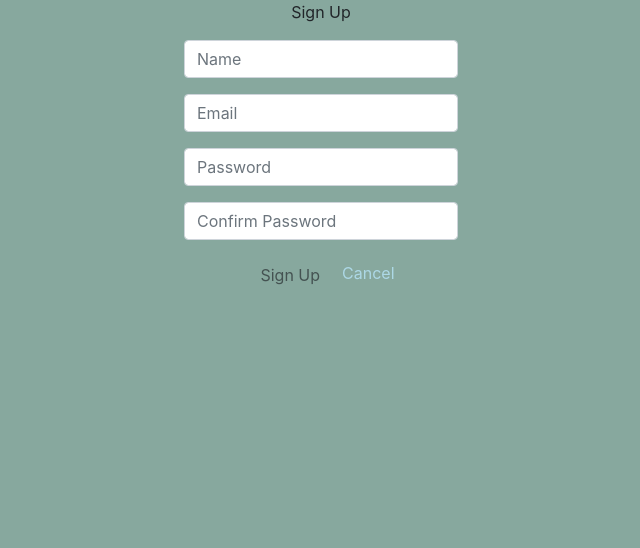
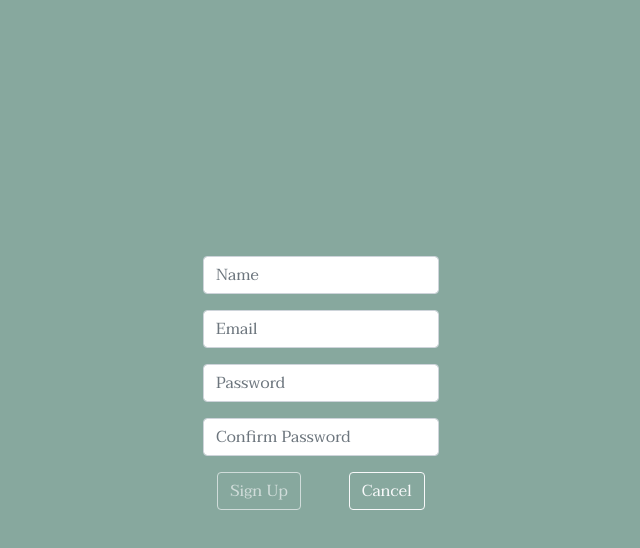
Before and after one commit to lramberg/plant-project, a React (Create React App) app: page /signup in a window 1280 px wide. Shown: the top 548 px of the page, without its empty margins (319-959 px from the left). Built offline with nearby package versions, Linux system fonts and the light colour scheme.

Commit message:
signup page css

```diff
--- a/src/index.css
+++ b/src/index.css
@@ -1,8 +1,6 @@
 body {
   margin: 0;
-  font-family: -apple-system, BlinkMacSystemFont, "Segoe UI", "Roboto", "Oxygen",
-    "Ubuntu", "Cantarell", "Fira Sans", "Droid Sans", "Helvetica Neue",
-    sans-serif;
+  font-family: 'Taviraj', serif;
   -webkit-font-smoothing: antialiased;
   -moz-osx-font-smoothing: grayscale;
   background-color: rgb(135, 168, 158);
--- a/src/pages/LoginPage/LoginPage.jsx
+++ b/src/pages/LoginPage/LoginPage.jsx
@@ -1,6 +1,7 @@
 import React, { Component } from 'react';
 import { Link } from 'react-router-dom';
 import userService from '../../services/userService';
+import styles from './LoginPage.module.css';
 
 class LoginPage extends Component {
 
@@ -11,7 +12,6 @@ class LoginPage extends Component {
 
   handleChange = (e) => {
     this.setState({
-      // Using ES2015 Computed Property Names
       [e.target.name]: e.target.value
     });
   }
@@ -20,21 +20,17 @@ class LoginPage extends Component {
     e.preventDefault();
     try {
       await userService.login(this.state);
-      // Let <App> know a user has signed up!
       this.props.handleSignupOrLogin();
-      // Successfully signed up
       this.props.history.push('/profile');
     } catch (err) {
         console.log(err);
-      // Use a modal or toast in your apps instead of alert
       alert('Invalid Credentials!');
     }
   }
 
   render() {
     return (
-      <div className="LoginPage">
-        <header className="header-footer">Log In</header>
+      <div className={styles.LoginPage}>
         <form className="form-horizontal" onSubmit={this.handleSubmit} >
           <div className="form-group">
             <div className="col-sm-12">
@@ -48,8 +44,8 @@ class LoginPage extends Component {
           </div>
           <div className="form-group">
             <div className="col-sm-12 text-center">
-              <button className="btn btn-default">Log In</button>&nbsp;&nbsp;&nbsp;
-              <Link to='/'>Cancel</Link>
+              <button className="btn btn-outline-light mr-5">Log In</button>
+              <Link className="btn btn-outline-light" to='/'>Cancel</Link>
             </div>
           </div>
         </form>
--- /dev/null
+++ b/src/pages/LoginPage/LoginPage.module.css
@@ -0,0 +1,4 @@
+.LoginPage {
+    font-family: 'Taviraj', serif;
+    margin-top: 30vmin;
+}
--- a/src/pages/SignupPage/SignupPage.jsx
+++ b/src/pages/SignupPage/SignupPage.jsx
@@ -1,6 +1,7 @@
 import React, { Component } from 'react';
 import { Link } from 'react-router-dom';
 import userService from '../../services/userService';
+import styles from '../LoginPage/LoginPage.module.css';
 
 class SignupPage extends Component {
 
@@ -47,8 +48,7 @@ class SignupPage extends Component {
 
   render() {
     return (
-      <div>
-        <header className="header-footer">Sign Up</header>
+      <div className={styles.LoginPage}>
         <p>{this.state.message}</p>
         <form className="form-horizontal" onSubmit={this.handleSubmit} >
           <div className="form-group">
@@ -73,8 +73,8 @@ class SignupPage extends Component {
           </div>
           <div className="form-group">
             <div className="col-sm-12 text-center">
-              <button className="btn btn-default" disabled={this.isFormInvalid()}>Sign Up</button>&nbsp;&nbsp;
-              <Link to='/'>Cancel</Link>
+              <button className="btn btn-outline-light mr-5" disabled={this.isFormInvalid()}>Sign Up</button>
+              <Link className="btn btn-outline-light" to='/'>Cancel</Link>
             </div>
           </div>
         </form>
```
